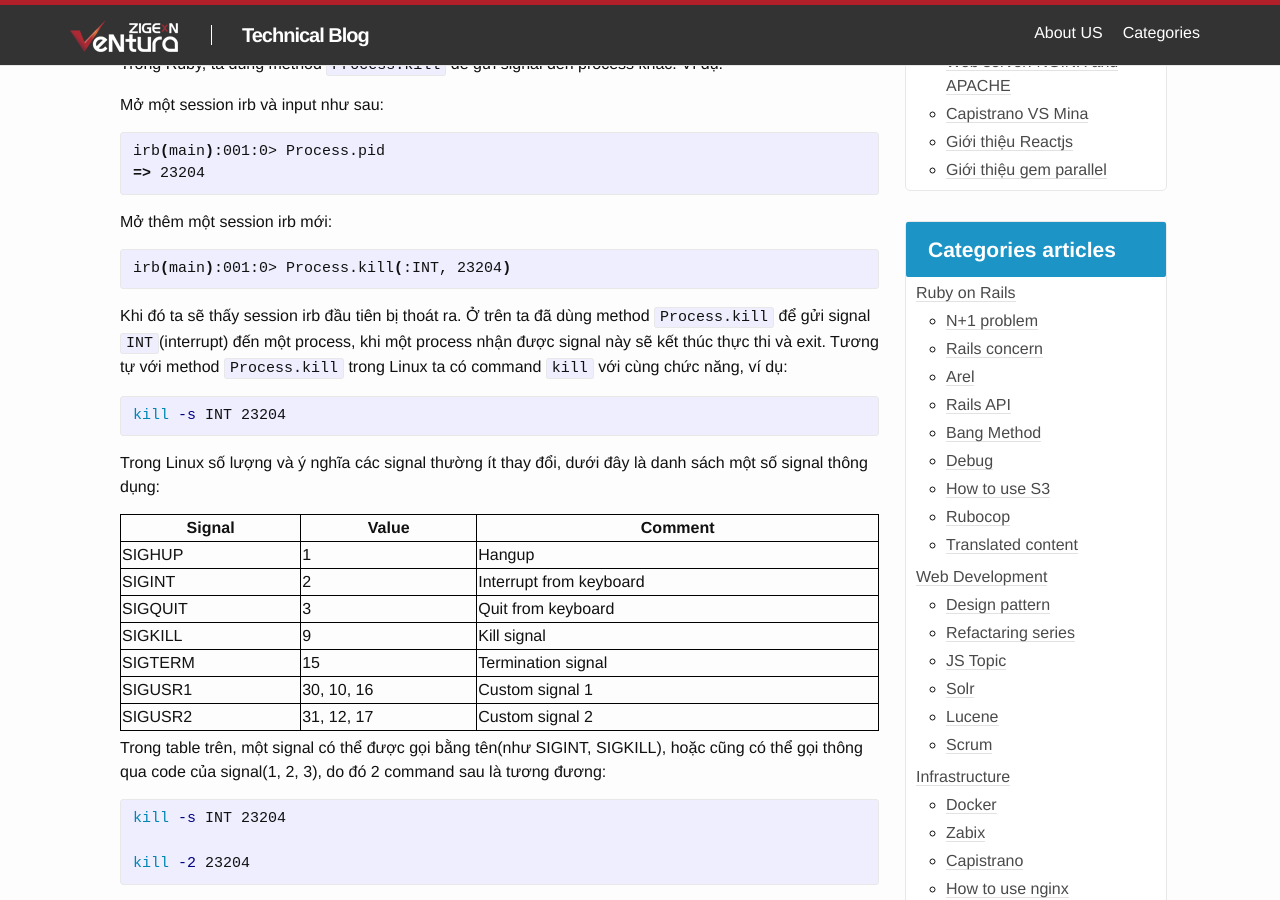
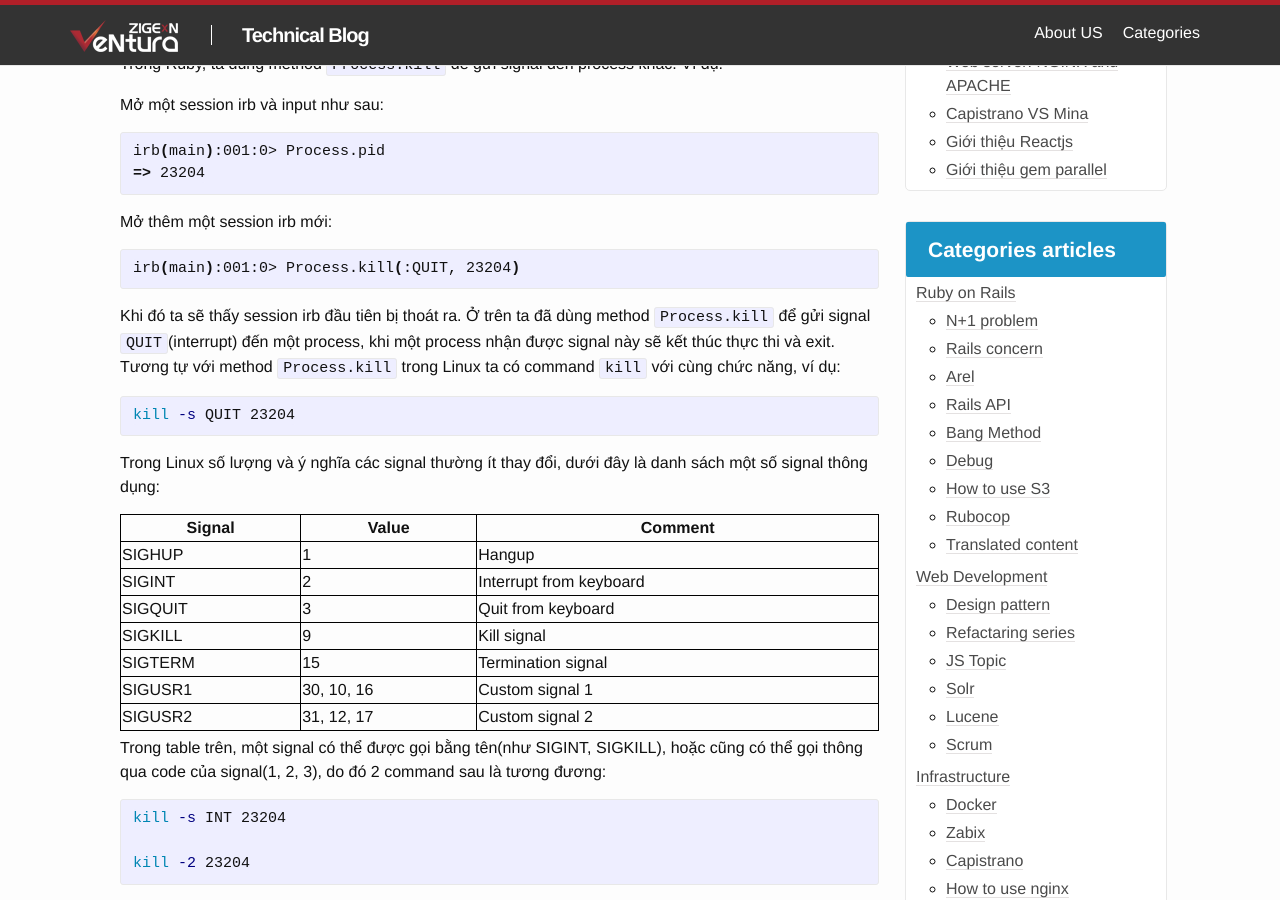
Before and after one commit to ZIGExN-VeNtura/ZIGExN-VeNtura.github.io, a Jekyll site: the page built from _posts/2017-01-10-linux-signal-basic.md, in a window 1280 px wide and 900 px high, scrolled down 738 px. Built offline with Jekyll 4.4.1, drawn with Linux system fonts in a browser that asks for light colours.

Commit message:
fix post

```diff
--- a/_posts/2017-01-10-linux-signal-basic.md
+++ b/_posts/2017-01-10-linux-signal-basic.md
@@ -38,13 +38,13 @@ irb(main):001:0> Process.pid
 Mở thêm một session irb mới:
 
 {% highlight bash %}
-irb(main):001:0> Process.kill(:INT, 23204)
+irb(main):001:0> Process.kill(:QUIT, 23204)
 {% endhighlight %}
 
-Khi đó ta sẽ thấy session irb đầu tiên bị thoát ra. Ở trên ta đã dùng method `Process.kill` để gửi signal `INT`(interrupt) đến một process, khi một process nhận được signal này sẽ kết thúc thực thi và exit. Tương tự với method `Process.kill` trong Linux ta có command `kill` với cùng chức năng, ví dụ:
+Khi đó ta sẽ thấy session irb đầu tiên bị thoát ra. Ở trên ta đã dùng method `Process.kill` để gửi signal `QUIT`(interrupt) đến một process, khi một process nhận được signal này sẽ kết thúc thực thi và exit. Tương tự với method `Process.kill` trong Linux ta có command `kill` với cùng chức năng, ví dụ:
 
 {% highlight bash %}
-kill -s INT 23204
+kill -s QUIT 23204
 {% endhighlight %}
 
 Trong Linux số lượng và ý nghĩa các signal thường ít thay đổi, dưới đây là danh sách một số signal thông dụng:
```
